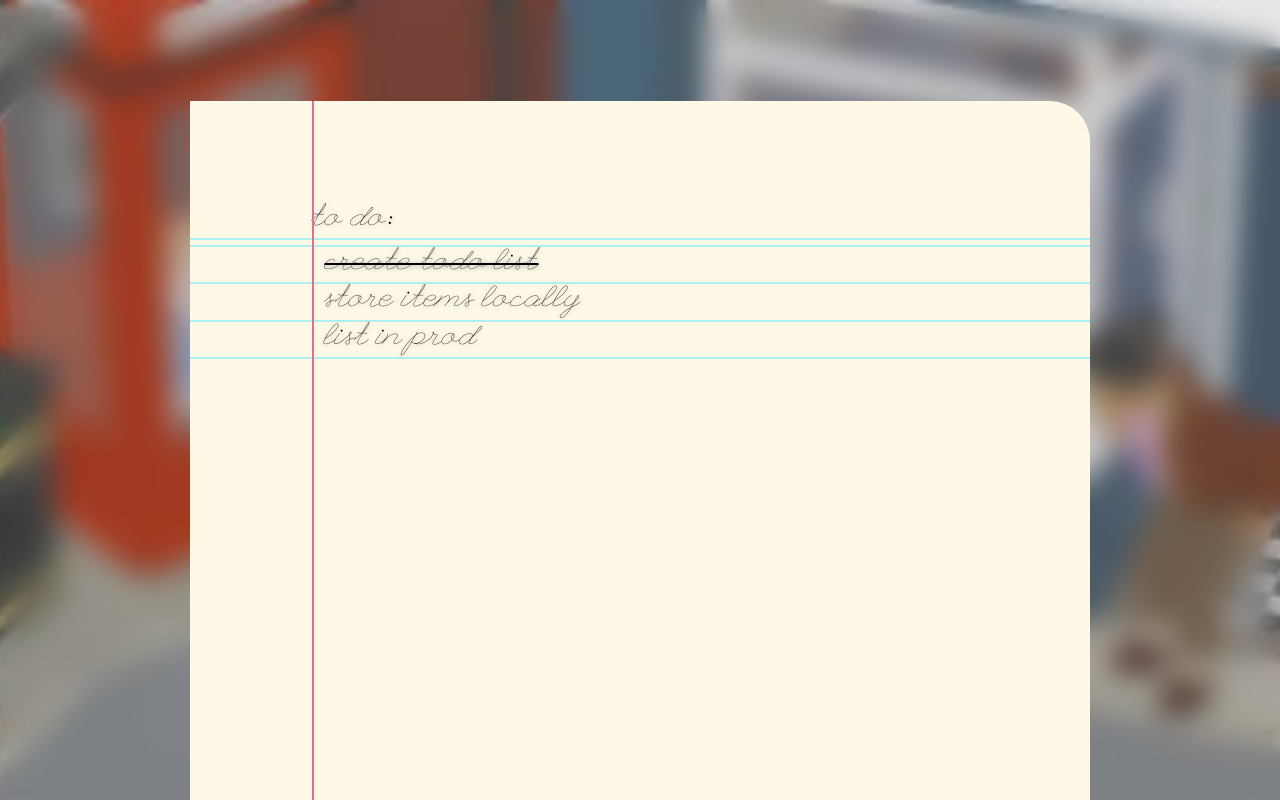
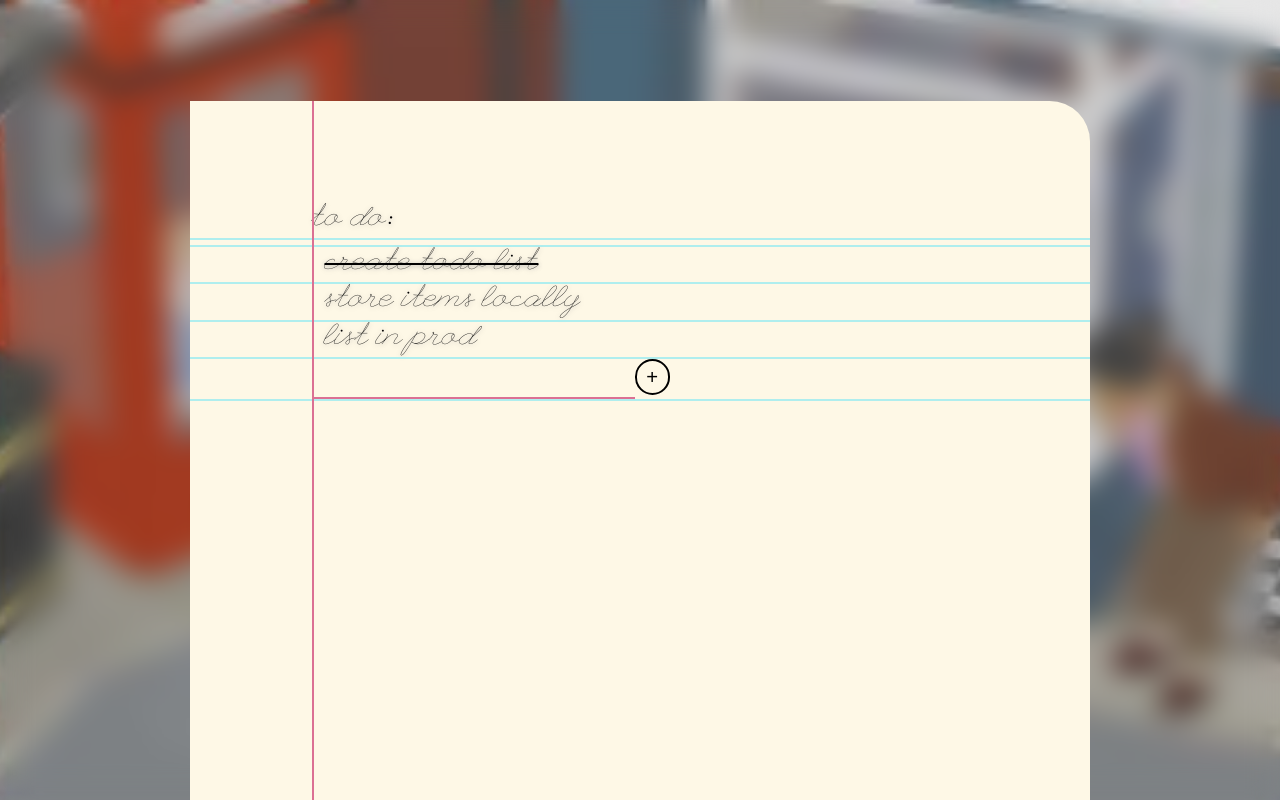
Before and after one commit to bblais23/untitled-todo-list, a React (Vite) app: page / in a window 1280 px wide. Built offline with nearby package versions, Linux system fonts and the light colour scheme.

Commit message:
Add new Items to list.

```diff
--- a/src/Components/UntitledList.css
+++ b/src/Components/UntitledList.css
@@ -41,3 +41,21 @@
 	border-bottom: solid paleturquoise 0.125em;
 	margin-bottom: 0.25em;
 }
+
+.addNew input[type=text] {
+	background: none;
+
+	border-bottom: solid palevioletred 0.125em;
+}
+
+.addNew button {
+	font-size: inherit;
+	padding: 0;
+	margin: 0;
+	height: 1.75em;
+	width: 1.75em;
+	display: inline-block;
+	background: none;
+	border: solid black 0.125em;
+	border-radius: 0.875em;
+}
--- a/src/Components/UntitledList.js
+++ b/src/Components/UntitledList.js
@@ -23,6 +23,13 @@ export default function UntitledList() {
 
 	const [todoItems, setTodoItems] = useState(todoItemsDefault);
 
+	const [newItem, setNewItem] = useState();
+
+	const addNewItem = _ => {
+		setTodoItems([...todoItems, {item: newItem, checked: false}]);
+		setNewItem('');
+	}
+
 	const updateOneItem = (updateItem, updateIndex) =>
 		setTodoItems(
 			todoItems.map(
@@ -42,5 +49,13 @@ export default function UntitledList() {
 	return <main className="listPaper">
 		<h1>to do:</h1>
 		{items}
+		<label className="addNew">
+			<input
+				type="text"
+				value={newItem}
+				onChange={e => setNewItem(e.target.value)}
+			/>
+			<button onClick={addNewItem}>+</button>
+		</label>
 	</main>;
 }
```
